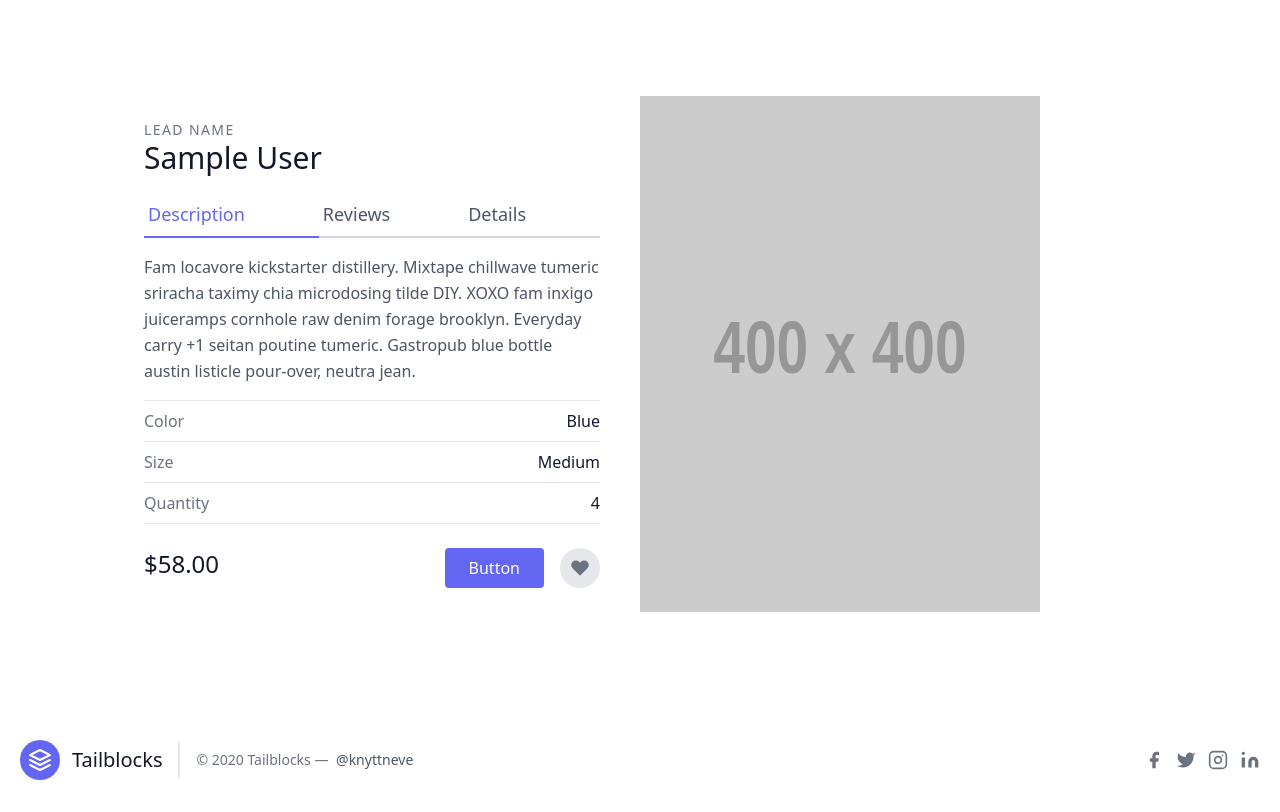
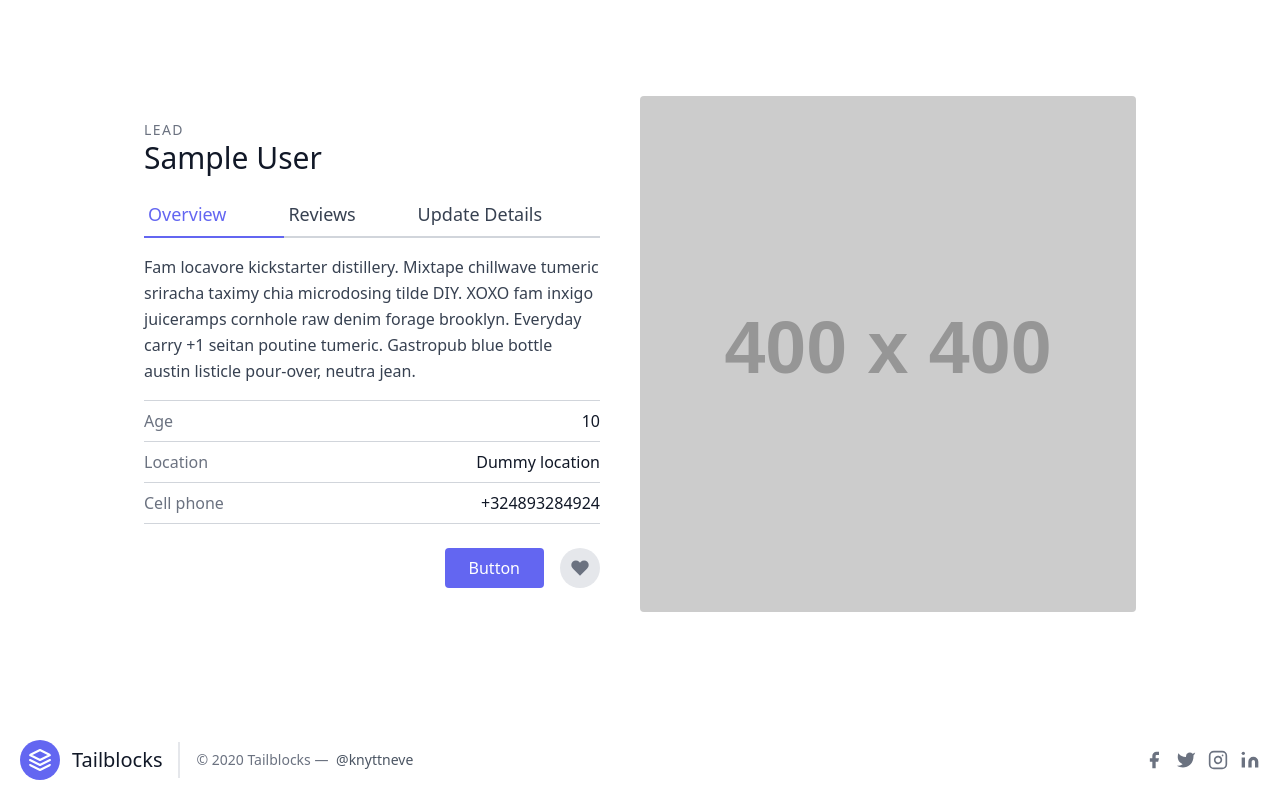
Before and after one commit to alexdeathway/crm, a Django app: page /leads/1/ in a window 1280 px wide. Shown: the part 80-892 px from the top of the page. Run offline with Django 3.2, Linux system fonts and the light colour scheme; tables that the repository leaves empty hold one stand-in row (values such as "Sample post"); grey boxes labelled with a size stand in for pictures from a placeholder-image service; some libraries are stand-ins or nearby versions.

Commit message:
Added class based views

```diff
--- a/crm/urls.py
+++ b/crm/urls.py
@@ -15,10 +15,10 @@ Including another URLconf
 """
 from django.contrib import admin
 from django.urls import path,include
-from leads.views import index
+from leads.views import LandingPageView
 
 urlpatterns = [
     path('admin/', admin.site.urls),
     path('leads/',include("leads.urls")),
-    path("",index,name="index")
+    path("",LandingPageView.as_view(),name="index")
 ]
--- a/leads/templates/leads/index.html
+++ b/leads/templates/leads/index.html
@@ -14,7 +14,7 @@ home
       </h1>
       <p class="mb-8 leading-relaxed">Copper mug try-hard pitchfork pour-over freegan heirloom neutra air plant cold-pressed tacos poke beard tote bag. Heirloom echo park mlkshk tote bag selvage hot chicken authentic tumeric truffaut hexagon try-hard chambray.</p>
       <div class="flex justify-center">
-        <button class="inline-flex text-white bg-indigo-500 border-0 py-2 px-6 focus:outline-none hover:bg-indigo-600 rounded text-lg">View lead Dashboard</button>
+        <button class="inline-flex text-white bg-indigo-500 border-0 py-2 px-6 focus:outline-none hover:bg-indigo-600 rounded text-lg"><a href= {% url "leadlist" %}>View lead Dashboard</a></button>
        <!-- <button class="ml-4 inline-flex text-gray-700 bg-gray-100 border-0 py-2 px-6 focus:outline-none hover:bg-gray-200 rounded text-lg">Button</button>
        -->
       </div>
--- a/leads/templates/leads/leads_create.html
+++ b/leads/templates/leads/leads_create.html
@@ -1,7 +1,7 @@
 <html>
 <form action={% url 'leadcreate'  %} method="POST">
 {% csrf_token %}
-{{LeadCreationForm.as_p}}
+{{form.as_p}}
  <input type="submit" value="Submit">
 </form>
 </html>
--- a/leads/templates/leads/leads_detail.html
+++ b/leads/templates/leads/leads_detail.html
@@ -3,33 +3,38 @@
 {% block body %}
 
 
-  <section class="text-gray-600 body-font overflow-hidden">
+
+<section class="text-gray-700 body-font overflow-hidden">
     <div class="container px-5 py-24 mx-auto">
       <div class="lg:w-4/5 mx-auto flex flex-wrap">
         <div class="lg:w-1/2 w-full lg:pr-10 lg:py-6 mb-6 lg:mb-0">
-        <h2 class="text-sm title-font text-gray-500 tracking-widest">LEAD NAME</h2>
-        <h1 class="text-gray-900 text-3xl title-font font-medium mb-4">{{lead.first_name}} {{lead.last_name}}</h1>
+            <h2 class="text-sm title-font text-gray-500 tracking-widest">LEAD</h2>
+            <h1 class="text-gray-900 text-3xl title-font font-medium mb-4">{{ lead.first_name }} {{ lead.last_name }}</h1>
             <div class="flex mb-4">
-          <a class="flex-grow text-indigo-500 border-b-2 border-indigo-500 py-2 text-lg px-1">Description</a>
-          <a class="flex-grow border-b-2 border-gray-300 py-2 text-lg px-1">Reviews</a>
-          <a class="flex-grow border-b-2 border-gray-300 py-2 text-lg px-1">Details</a>
+                <a href="{% url 'leaddetail' lead.pk %}" class="flex-grow text-indigo-500 border-b-2 border-indigo-500 py-2 text-lg px-1">
+                    Overview
+                </a>
+                <a class="flex-grow border-b-2 border-gray-300 py-2 text-lg px-1">
+                    Reviews
+                </a>
+                <a href="{% url 'leadupdate' lead.pk %}" class="flex-grow border-b-2 border-gray-300 py-2 text-lg px-1">
+                    Update Details
+                </a>
             </div>
             <p class="leading-relaxed mb-4">Fam locavore kickstarter distillery. Mixtape chillwave tumeric sriracha taximy chia microdosing tilde DIY. XOXO fam inxigo juiceramps cornhole raw denim forage brooklyn. Everyday carry +1 seitan poutine tumeric. Gastropub blue bottle austin listicle pour-over, neutra jean.</p>
-        <div class="flex border-t border-gray-200 py-2">
-          <span class="text-gray-500">Color</span>
-          <span class="ml-auto text-gray-900">Blue</span>
+            <div class="flex border-t border-gray-300 py-2">
+                <span class="text-gray-500">Age</span>
+                <span class="ml-auto text-gray-900">{{ lead.age }}</span>
             </div>
-
- <div class="flex border-t border-gray-200 py-2">
-          <span class="text-gray-500">Size</span>
-          <span class="ml-auto text-gray-900">Medium</span>
+            <div class="flex border-t border-gray-300 py-2">
+                <span class="text-gray-500">Location</span>
+                <span class="ml-auto text-gray-900">Dummy location</span>
             </div>
-        <div class="flex border-t border-b mb-6 border-gray-200 py-2">
-          <span class="text-gray-500">Quantity</span>
-          <span class="ml-auto text-gray-900">4</span>
+            <div class="flex border-t border-b mb-6 border-gray-300 py-2">
+                <span class="text-gray-500">Cell phone</span>
+                <span class="ml-auto text-gray-900">+324893284924</span>
             </div>
             <div class="flex">
-          <span class="title-font font-medium text-2xl text-gray-900">$58.00</span>
                 <button class="flex ml-auto text-white bg-indigo-500 border-0 py-2 px-6 focus:outline-none hover:bg-indigo-600 rounded">Button</button>
                 <button class="rounded-full w-10 h-10 bg-gray-200 p-0 border-0 inline-flex items-center justify-center text-gray-500 ml-4">
                 <svg fill="currentColor" stroke-linecap="round" stroke-linejoin="round" stroke-width="2" class="w-5 h-5" viewBox="0 0 24 24">
@@ -38,12 +43,11 @@
                 </button>
             </div>
         </div>
-      <img alt="ecommerce" cl
-
-ss="lg:w-1/2 w-full lg:h-auto h-64 object-cover object-center rounded" src="https://dummyimage.com/400x400">
+        <img alt="ecommerce" class="lg:w-1/2 w-full lg:h-auto h-64 object-cover object-center rounded" src="https://dummyimage.com/400x400">
       </div>
     </div>
   </section>
+
 
 {% endblock body %}
 
--- a/leads/urls.py
+++ b/leads/urls.py
@@ -6,12 +6,18 @@ from .views import (
                     LeadDetail,
                     LeadUpdate,
                     LeadDelete,
+                    LandingPageView,
+                    LeadListView,
+                    LeadDetailView,
+                    LeadCreateView,
+                    LeadUpdateView,
+                    LeadDeleteView,
                     )
 
 urlpatterns=[
-    path("",LeadList,name="leadlist"),
-    path("create/",LeadCreate,name="leadcreate"),
-    path("<int:pk>/",LeadDetail,name="leaddetail"),
-    path("<int:pk>/update/",LeadUpdate,name="leadupdate"),
-    path("<int:pk>/delete/",LeadDelete,name="leaddelete")
+    path("",LeadListView.as_view(),name="leadlist"),
+    path("create/",LeadCreateView.as_view(),name="leadcreate"),
+    path("<int:pk>/",LeadDetailView.as_view(),name="leaddetail"),
+    path("<int:pk>/update/",LeadUpdateView.as_view(),name="leadupdate"),
+    path("<int:pk>/delete/",LeadDeleteView.as_view(),name="leaddelete")
 ]
--- a/leads/views.py
+++ b/leads/views.py
@@ -1,13 +1,28 @@
-from django.shortcuts import render,redirect
+from django.shortcuts import render,redirect,reverse
 from django.http import HttpResponse
 from .models import LeadModel
 from .forms import LeadCreationForm
-# Create your views here.
+from django.views.generic import (
+                                    TemplateView,
+                                    CreateView,
+                                    ListView,
+                                    UpdateView,
+                                    DeleteView,
+                                    DetailView,
+                                )
+
+class LandingPageView(TemplateView):
+    template_name="leads/index.html"
+
 
 
 def index(request):
-    print(request)
     return render(request,"leads/index.html")
+
+class LeadListView(ListView):
+    template_name="leads/leads_list.html"
+    queryset=LeadModel.objects.all()
+    context_object_name="leads"
 
 def LeadList(request):
      leads=LeadModel.objects.all()
@@ -16,6 +31,13 @@ def LeadList(request):
      }
      return render(request,"leads/leads_list.html",context)
 
+
+class LeadCreateView(CreateView):
+    template_name="leads/leads_create.html"
+    form_class=LeadCreationForm
+
+    def get_success_url(self):
+        return reverse("leadlist")
 
 def LeadCreate(request):
     if request.POST:
@@ -29,6 +51,11 @@ def LeadCreate(request):
     }
     return render(request,"leads/leads_create.html",context)
 
+class LeadDetailView(DetailView):
+    template_name="leads/leads_detail.html"
+    queryset=LeadModel.objects.all()
+    context_object_name="lead"
+
 
 def LeadDetail(request,pk):
     lead=LeadModel.objects.get(id=pk)
@@ -37,6 +64,16 @@ def LeadDetail(request,pk):
     }
     return render(request,"leads/leads_detail.html",context)
 
+
+class LeadUpdateView(UpdateView):
+    template_name="leads/leads_update.html"
+    queryset=LeadModel.objects.all()
+    form_class=LeadCreationForm
+    context_object_name="lead"
+
+
+    def get_success_url(self):
+        return reverse("leadlist")
 
 def LeadUpdate(request,pk):
     lead=LeadModel.objects.get(id=pk)
@@ -53,6 +90,15 @@ def LeadUpdate(request,pk):
             }
     return render(request,"leads/leads_update.html",context)
 
+class LeadDeleteView(DeleteView):
+    template_name="leads/leads_delete.html"
+    queryset=LeadModel.objects.all()
+
+
+    def get_success_url(self):
+        return reverse("leadlist")
+
+
 def LeadDelete(request,pk):
     lead=LeadModel.objects.get(id=pk)
     lead.delete()
```
Also changed, not shown: leads/templates/leads/leads_delete.html (added, +10 -0 lines), leads/templates/leads/leads_list.html (+22 -16 lines), leads/templates/leads/leads_update.html (+50 -1 lines). Lines whose indentation alone changed are shown as unchanged.
